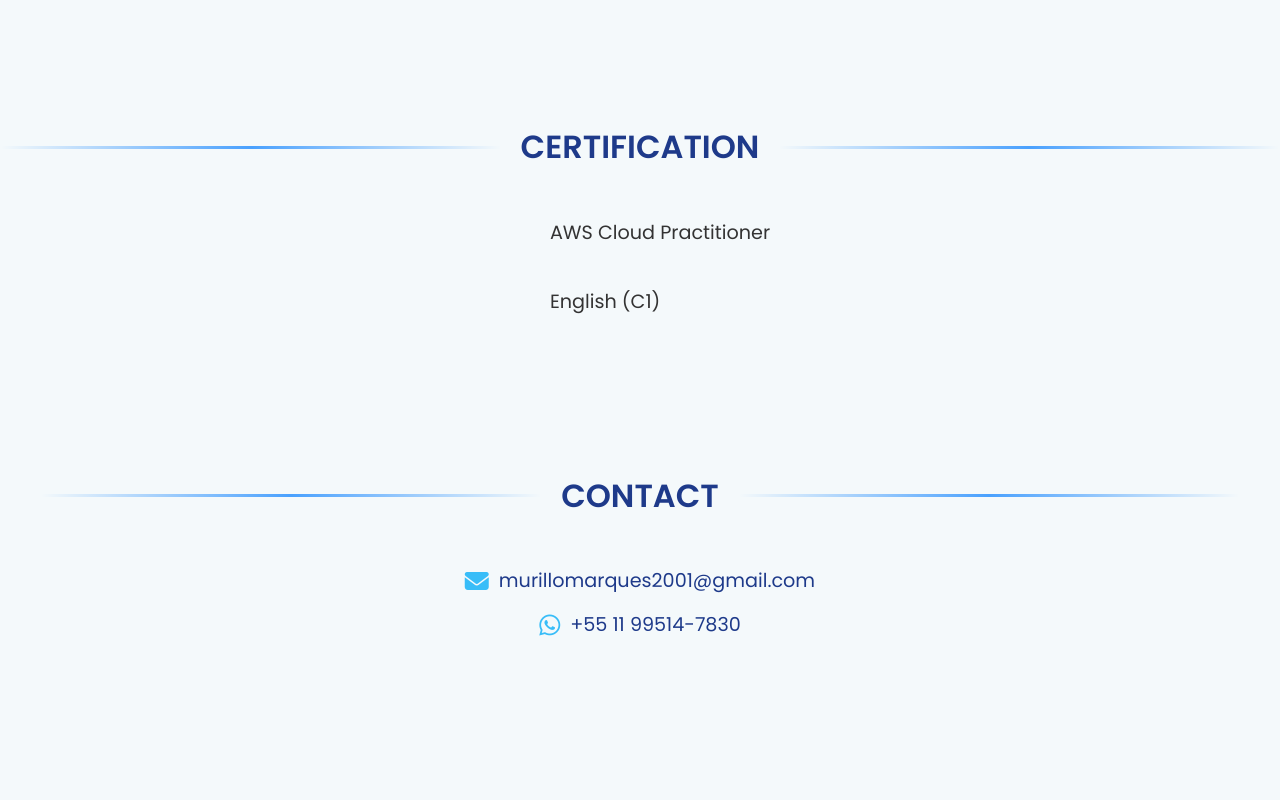
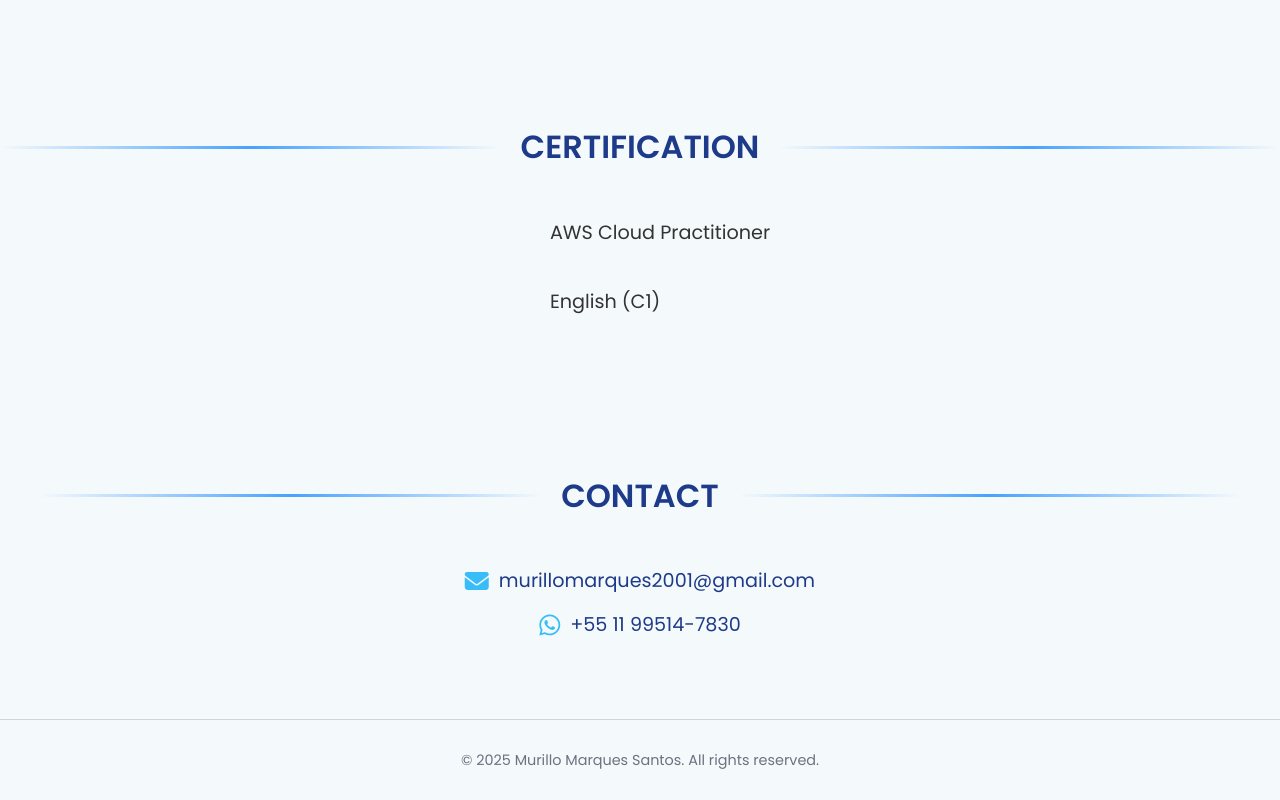
Before and after one commit to MurilloMarquesSantos/Portifolio, a plain HTML site: page index.html in a window 1280 px wide. Shown: the part 1861-2661 px from the top of the page. Before the commit the page ends 2540 px from the top, so only its background shows below. Drawn offline with Linux system fonts and the light colour scheme.

Commit message:
Feat: add footer with copyright

```diff
--- a/index.html
+++ b/index.html
@@ -162,5 +162,9 @@ I aim to contribute to scalable, high-performance projects.
   </div>
 </section>
 
+<footer class="footer">
+  <p>© 2025 Murillo Marques Santos. All rights reserved.</p>
+</footer>
+
 </body>
 </html>
--- a/style.css
+++ b/style.css
@@ -394,3 +394,12 @@ html {
   color: #38bdf8;
   filter: drop-shadow(0 2px 4px rgba(0, 0, 0, 0.3));
 }
+
+.footer {
+  text-align: center;
+  color: #6b7280;
+  border-top: 1px solid #d1d5db;
+  padding: 15px 0;
+  font-size: 0.9rem;
+  margin-top: 40px;
+}
```
